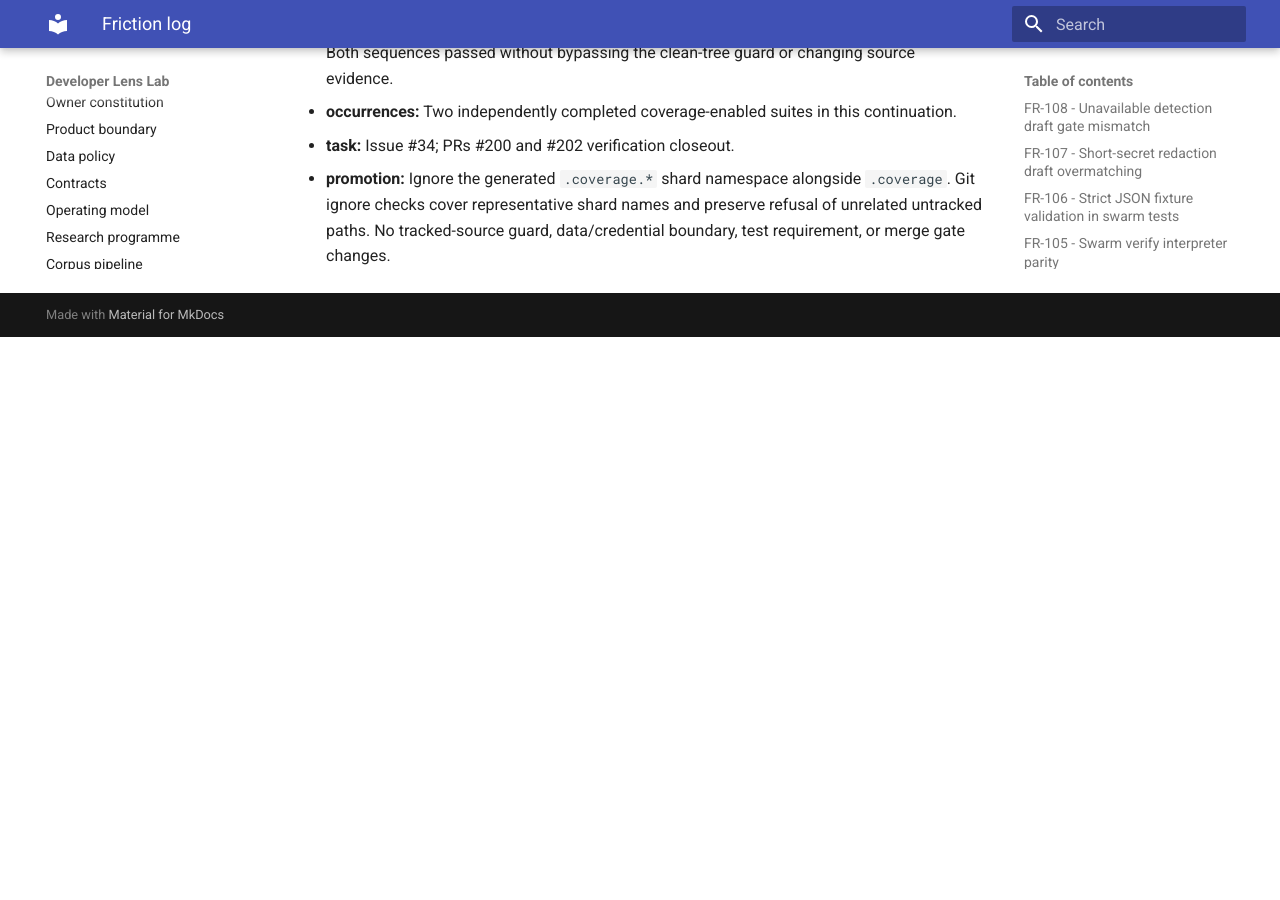
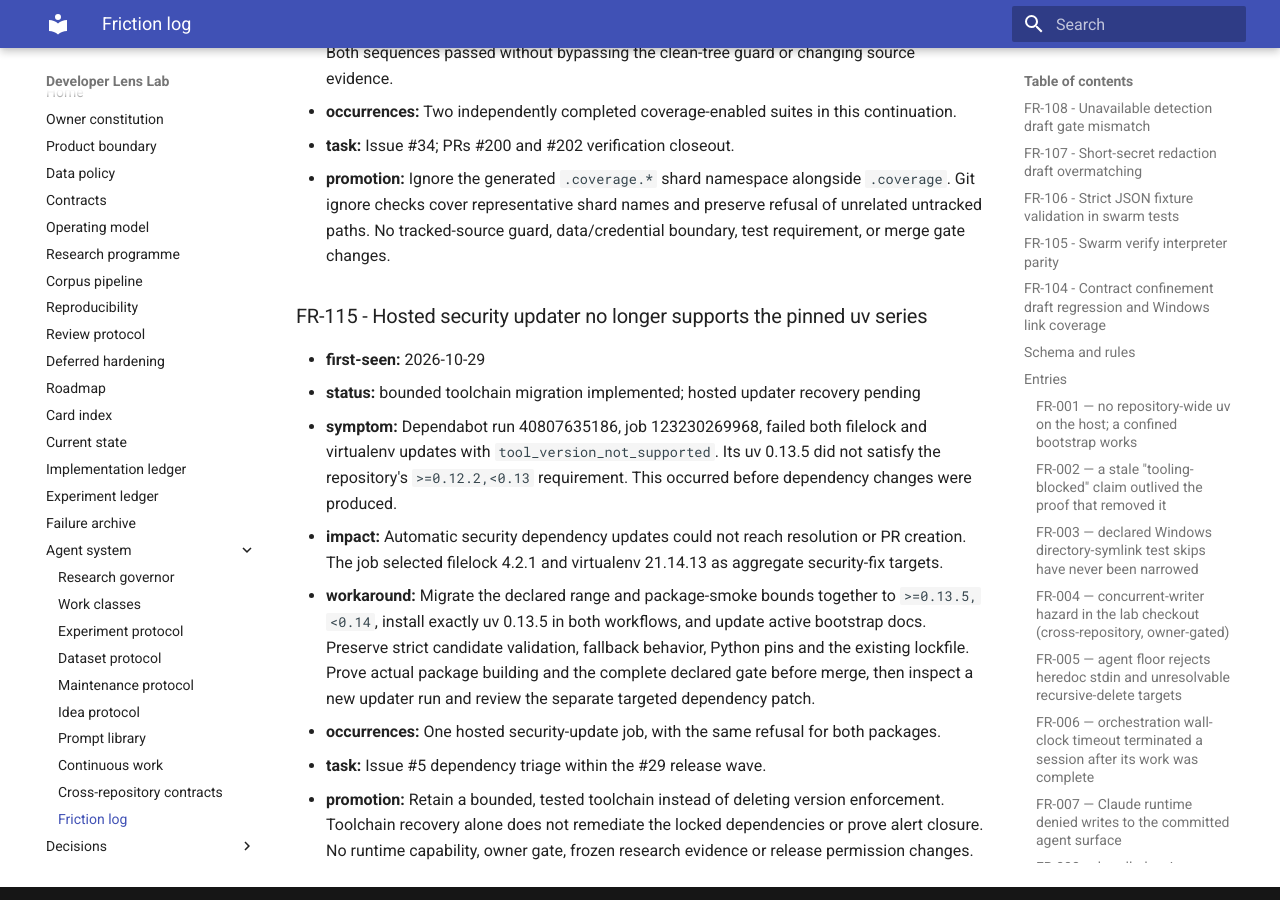
Before and after one commit to Chris0Jeky/developer-lens-lab, an MkDocs documentation site: the page built from docs/agent-system/FRICTION_LOG.md, in a window 1280 px wide and 900 px high, scrolled down 88412 px. Built offline with MkDocs 1.6.1 and Material for MkDocs 9.7.7, drawn with Linux system fonts in a browser that asks for light colours; before the commit the page ends 88749 px from its top, so only the background shows below that.

Commit message:
chore: restore Dependabot compatibility with uv 0.13.5

```diff
--- a/docs/CURRENT_STATE.md
+++ b/docs/CURRENT_STATE.md
@@ -30,6 +30,8 @@ active_wave:
       run errors, installation timeout diagnostics, mixed-dialect fixtures, compatible Arrow
       types, explicit pack scopes, and stricter current-state and parity validation. Each merge still
       requires exact-head proof, independent review, complete feedback surfaces, and 15-minute aging.
+      The uv toolchain migration restores compatibility with the hosted security updater; the
+      targeted filelock/virtualenv dependency update remains separate issue #5 work.
 delivered:
   - contract_and_export_foundation: >-
       ResearchFinding export shipped through PRs #127 and #129, with later custody/threshold
@@ -52,7 +54,8 @@ delivered:
       The dated implementation fragments and delivering PRs carry detailed verification.
 next_safe_slice: >-
   Reconcile live main, open issues/PRs, tools/cards.py, and Product owner gates first. Finish or
-  re-review any in-flight hardening before starting another lane. For subsequent work, scope the
+  re-review any in-flight hardening before starting another lane. Complete the uv toolchain proof
+  and targeted security-dependency update in #5. For subsequent research work, scope the
   remaining confound-observability methodology in #6, Product-owned presentation changes in #31,
   or the broader finding-evidence adapter and paired proof for new outputs in #97. Preserve current C0
   evidence and historical release assets; a changed research method needs its own declared proof.
@@ -95,6 +98,8 @@ blockers: >-
   managed Linux checkout. Product-owned schemas
   (#23 and portions of #31/#97) require producer-first coordination and proof on both sides.
 late_review_debt: >-
+  #5 tracks the hosted updater's unsupported-uv failure and the separate filelock/virtualenv update;
+  changing the supported toolchain does not establish alert closure.
   #6 remains open for confound observability and separately recorded export/provenance concerns;
   its LAB-WBC1-06 card covers only the earlier four-fix slice. #31 retains Product gate/reason
   vocabulary and zero-delay caveat work. #34 retains prompt discovery and explicit scout naming
--- a/docs/IMPLEMENTATION_LEDGER.md
+++ b/docs/IMPLEMENTATION_LEDGER.md
@@ -42,6 +42,16 @@ without moving review, CI, or merge gates.
   must match the bootstrap posture established by the existing tier and governor checks.
 - Prompt discovery and explicit scout naming in every active body remain separate #34 work.
   Shared prompt bodies and manifest bytes are preserved; no capability or owner gate changes.
+
+## 2026-10-29 — Dependabot toolchain compatibility
+
+- [Bounded uv 0.13.5 migration](implementation/2026-10-29-dependabot-uv013.md) updates the project,
+  package-smoke guard, both CI pins and active bootstrap instructions together.
+- The failed hosted updater rejected the former uv range before changing filelock or virtualenv.
+  FR-115 records the exact failure and separates toolchain recovery from the required dependency
+  update in #5. This slice leaves the lockfile, Python support and historical proof unchanged.
+- Focused tests preserve version refusal and candidate fallback. Actual package smoke, the full
+  gate, independent review and hosted evidence belong to the delivering PR.
 
 ## 2026-10-22 - Complete EvaluationBundle artifact-reference agreement (F4)
 
--- a/docs/agent-system/FRICTION_LOG.md
+++ b/docs/agent-system/FRICTION_LOG.md
@@ -3036,3 +3036,23 @@ retry, content inspection, or deletion was attempted.
 - **promotion:** Ignore the generated `.coverage.*` shard namespace alongside `.coverage`.
   Git ignore checks cover representative shard names and preserve refusal of unrelated untracked
   paths. No tracked-source guard, data/credential boundary, test requirement, or merge gate changes.
+
+### FR-115 - Hosted security updater no longer supports the pinned uv series
+
+- **first-seen:** 2026-10-29
+- **status:** bounded toolchain migration implemented; hosted updater recovery pending
+- **symptom:** Dependabot run 40807635186, job 123230269968, failed both filelock and virtualenv
+  updates with `tool_version_not_supported`. Its uv 0.13.5 did not satisfy the repository's
+  `>=0.12.2,<0.13` requirement. This occurred before dependency changes were produced.
+- **impact:** Automatic security dependency updates could not reach resolution or PR creation.
+  The job selected filelock 4.2.1 and virtualenv 21.14.13 as aggregate security-fix targets.
+- **workaround:** Migrate the declared range and package-smoke bounds together to
+  `>=0.13.5,<0.14`, install exactly uv 0.13.5 in both workflows, and update active bootstrap docs.
+  Preserve strict candidate validation, fallback behavior, Python pins and the existing lockfile.
+  Prove actual package building and the complete declared gate before merge, then inspect a new
+  updater run and review the separate targeted dependency patch.
+- **occurrences:** One hosted security-update job, with the same refusal for both packages.
+- **task:** Issue #5 dependency triage within the #29 release wave.
+- **promotion:** Retain a bounded, tested toolchain instead of deleting version enforcement.
+  Toolchain recovery alone does not remediate the locked dependencies or prove alert closure.
+  No runtime capability, owner gate, frozen research evidence or release permission changes.
--- a/pyproject.toml
+++ b/pyproject.toml
@@ -60,7 +60,7 @@ dev = [
 ]
 
 [tool.uv]
-required-version = ">=0.12.2,<0.13"
+required-version = ">=0.13.5,<0.14"
 
 [tool.hatch.build.targets.wheel]
 packages = ["src/developer_lens_lab"]
```
Also changed, not shown: README.md (+3 -2 lines), docs/agent-system/MAINTENANCE_PROTOCOL.md (+7 -7 lines), docs/implementation/2026-10-29-dependabot-uv013.md (added, +44 -0 lines), 4 other files.
